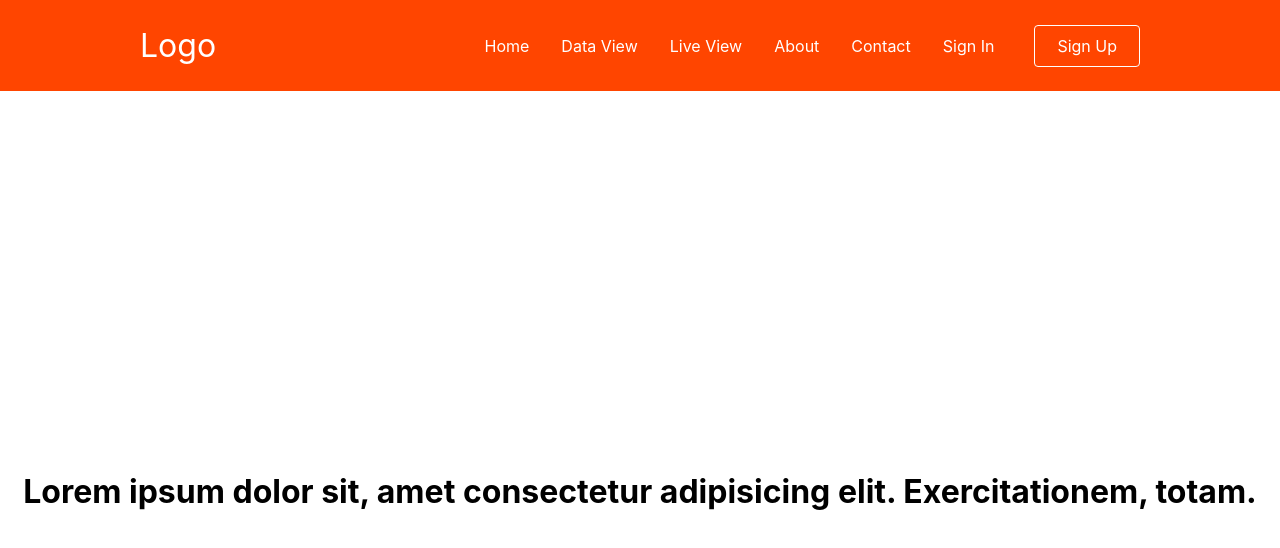
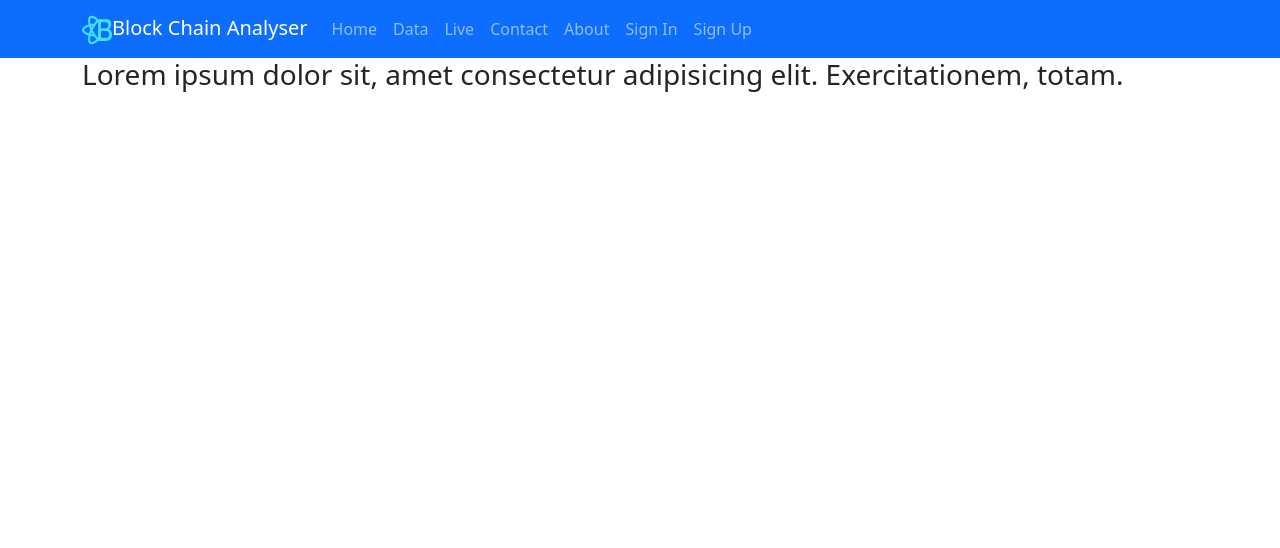
Before and after one commit to SamVain/blockchain-analysis, a React (Create React App) app: page /about in a window 1280 px wide. Shown: the top 548 px of the page. Built offline with nearby package versions, Linux system fonts and the light colour scheme; what ka-table would draw is missing.

Commit message:
Initial commit

```diff
--- a/package.json
+++ b/package.json
@@ -16,7 +16,6 @@
     "react-icons": "^4.3.1",
     "react-router-dom": "^6.3.0",
     "react-scripts": "5.0.1",
-    "sass": "^1.50.1",
     "styled-components": "^5.3.5",
     "web-vitals": "^2.1.4"
   },
--- a/src/App.js
+++ b/src/App.js
@@ -1,7 +1,7 @@
 import React from "react";
 import './App.css';
-import Navbar from "./components/Navbar";
-import { BrowserRouter as Router, Routes, Route } from "react-router-dom";
+import Navigation from "./components/Navigation";
+import { Routes, Route } from "react-router-dom";
 import Home from './pages';
 import DataView from './pages/dataview';
 import LiveView from './pages/liveview';
@@ -12,18 +12,18 @@ import SignIn from './pages/signin';
 
 function App() {
   return (
-    <Router>
-      <Navbar />
+    <>
+      <Navigation />
       <Routes>
         <Route path="/" exact element={<Home/>} />
-        <Route path="/dataview" element={<DataView/>} />
-        <Route path="/liveview" element={<LiveView/>} />
+        <Route path="/dataview" exact element={<DataView/>} />
+        <Route path="/liveview" exact element={<LiveView/>} />
         <Route path="/about" element={<About/>} />
         <Route path="/contact" element={<Contact/>} />
         <Route path="/signin" element={<SignIn/>} />
         <Route path="/sign-up" element={<SignUp/>} />
       </Routes>
-    </Router>
+    </>
   );
 }
 
--- a/src/components/Navbar/NavbarElements.js
+++ /dev/null
@@ -1,85 +0,0 @@
-import { FaBars } from "react-icons/fa";
-import { NavLink as Link } from "react-router-dom";
-import styled from "styled-components";
-
-export const Nav = styled.nav`
-    background: orangered;
-    height: 85px;
-    display: flex;
-    justify-content: space-between;
-    align-items: center;
-    padding: 0.2rem calc((100vw - 1000px) / 2);
-    z-index: 12;
-`;
-export const NavLogo = styled(Link)`
-  cursor: pointer;
-  color: #fff;
-  font-size: 2rem;
-  text-decoration: none;
-
-`;
-
-export const NavLink = styled(Link)`
-color: #fff;
-display: flex;
-align-items: center;
-text-decoration: none;
-padding: 0 1rem;
-height: 100%;
-cursor: pointer;
-&:hover {
-  color: black;
-}
-`;
-
-export const Bars = styled(FaBars)`
-  display: none;
-  color: #fff;
-  @media screen and (max-width: 768px) {
-    display: block;
-    position: absolute;
-    top: 0;
-    right: 0;
-    transform: translate(-100%, 75%);
-    font-size: 1.8rem;
-    cursor: pointer;
-  }
-`;
-
-export const NavMenu = styled.div`
-  display: flex;
-  align-items: center;
-  margin-right: -24px;
-
-  @media screen and (max-width: 768px) {
-    display: none;
-  }
-`;
-
-export const NavBtn = styled.nav`
-  display: flex;
-  align-items: center;
-  margin-right: 24px;
-
-  @media screen and (max-width: 768px) {
-    display: none;
-  }
-`;
-
-export const NavBtnLink = styled(Link)`
-  border-radius: 4px;
-  background: transparent;
-  padding: 10px 22px;
-  color: #fff;
-  outline: none;
-  border: 1px solid #fff;
-  cursor: pointer;
-  transition: all 0.2s ease-in-out;
-  text-decoration: none;
-  margin-left: 24px;
-  &:hover {
-    transition: all 0.2s ease-in-out;
-    background: #fff;
-    color: #808080;
-  }
-`;
--- a/src/components/Navbar/index.js
+++ /dev/null
@@ -1,36 +0,0 @@
-import React from "react";
-import {
-    Nav,
-    NavLogo,
-    NavLink,
-    Bars,
-    NavMenu,
-    NavBtn,
-    NavBtnLink,
-} from "./NavbarElements";
-
-const Navbar = () => {
-    return (
-        <>
-           <Nav>
-            <NavLogo to="/">
-                Logo
-            </NavLogo>
-            <Bars />
-
-            <NavMenu>
-                <NavLink to="/" className={{ color:'black' }}>Home</NavLink>
-                <NavLink to="/dataview" className={{ color:'black' }}>Data View</NavLink>
-                <NavLink to="/liveview" className={{ color:'black' }}>Live View</NavLink>
-                <NavLink to="/about" className={{ color: 'black' }}>About</NavLink>
-                <NavLink to="/contact" className={{ color: 'black' }}>Contact</NavLink>
-                <NavLink to="/signin" className={{ color: 'black' }}>Sign In</NavLink>
-                <NavBtn>
-                    <NavBtnLink to="/sign-up">Sign Up</NavBtnLink>
-                </NavBtn>
-            </NavMenu>
-           </Nav>
-        </>
-    );
-};
-export default Navbar;
--- /dev/null
+++ b/src/components/Navigation.js
@@ -0,0 +1,39 @@
+import React from 'react';
+import Navbar from 'react-bootstrap/Navbar'
+import Nav from 'react-bootstrap/Nav'
+import Container from 'react-bootstrap/Container'
+import { Link } from 'react-router-dom';
+import LogoName from '../imgs/logo.svg'
+
+function Navigation() {
+    return (
+    <div>
+      <Navbar bg="primary" variant="dark" expand="lg">
+        <Container>
+          <Navbar.Brand href="#home">
+            <img
+            src={LogoName}
+            alt="logo"
+            width="30"
+            height="30"/>
+            Block Chain Analyser
+          </Navbar.Brand>
+          <Navbar.Toggle aria-controls="basic-navbar-nav" />
+          <Navbar.Collapse id="basic-navbar-nav">
+            <Nav className="mr-auto">
+              <Nav.Link as={Link} to="/">Home</Nav.Link>
+              <Nav.Link as={Link} to="/dataview">Data</Nav.Link>
+              <Nav.Link as={Link} to="/liveview">Live</Nav.Link>
+              <Nav.Link as={Link} to="/contact">Contact</Nav.Link>
+              <Nav.Link as={Link} to="/about">About</Nav.Link>
+              <Nav.Link as={Link} to="/signin">Sign In</Nav.Link>
+              <Nav.Link as={Link} to="/signup">Sign Up</Nav.Link>
+            </Nav>
+          </Navbar.Collapse>
+        </Container>
+      </Navbar>
+    </div>
+  )
+}
+
+export default Navigation;
--- a/src/pages/about.js
+++ b/src/pages/about.js
@@ -1,17 +1,13 @@
 import React from "react";
+import Container from 'react-bootstrap/Container'
 
 const About = () => {
     return (
-        <div
-            style={{
-                display: 'flex',
-                justifyContent: 'center',
-                alignItems: 'center',
-                height: '100vh'
-            }}
-        >
-            <h1>Lorem ipsum dolor sit, amet consectetur adipisicing elit. Exercitationem, totam.</h1>
-        </div>
+        <Container>
+            <div>
+                <h3>Lorem ipsum dolor sit, amet consectetur adipisicing elit. Exercitationem, totam.</h3>
+            </div>
+        </Container>
     );
 };
 
--- a/src/pages/contact.js
+++ b/src/pages/contact.js
@@ -1,17 +1,13 @@
 import React from 'react'
+import Container from 'react-bootstrap/Container'
 
 function Contact() {
     return (
-        <div
-            style={{
-                display: 'flex',
-                justifyContent: 'center',
-                alignItems: 'center',
-                height: '100vh'
-            }}
-        >
-           <h1>Contact Us</h1>
-        </div>
+        <Container>
+            <div>
+                <h3>Contact Us</h3>
+            </div>
+        </Container>
     );
 };
 
--- a/src/pages/dataview.js
+++ b/src/pages/dataview.js
@@ -6,6 +6,8 @@ import { kaReducer, Table } from "ka-table";
 import { loadData, updateData } from "ka-table/actionCreators";
 import { ActionType, DataType, SortingMode, PagingPosition } from "ka-table/enums";
 import { filterData } from '../filterData';
+import Container from 'react-bootstrap/Container'
+
 
 const tablePropsInit = {
     columns: [
@@ -117,7 +119,7 @@ function DataView() {
     };
 
     return (
-        <>
+        <Container>
             <div>
                 BTC: {btc}
             </div>
@@ -135,7 +137,7 @@ function DataView() {
                     />
                 </div>
             </div>
-        </>
+        </Container>
     );
 };
 
--- a/src/pages/index.js
+++ b/src/pages/index.js
@@ -1,8 +1,13 @@
 import React from 'react';
+import Container from 'react-bootstrap/Container'
 
 const Home = () => {
   return (
-      <h1>Welcome to our website!</h1>
+    <Container>
+      <div>
+        <h3>Welcome to our website!</h3>
+      </div>
+    </Container>
   );
 };
 
--- a/src/pages/signin.js
+++ b/src/pages/signin.js
@@ -1,10 +1,13 @@
 import React from 'react'
+import Container from 'react-bootstrap/Container'
 
 function SignIn() {
     return (
-        <div>
-            <h1>Sign In</h1>
-        </div>
+        <Container>
+            <div>
+                <h3>Sign In</h3>
+            </div>
+        </Container>
     )
 }
 
--- a/src/pages/signup.js
+++ b/src/pages/signup.js
@@ -1,10 +1,13 @@
 import React from 'react'
+import Container from 'react-bootstrap/Container'
 
 function SignUp() {
     return (
-        <div>
-            <h1>Sign Up and get started</h1>
-        </div>
+        <Container>
+            <div>
+                <h3>Sign Up and get started</h3>
+            </div>
+        </Container>
     )
 }
 
```
Also changed, not shown: src/index.js (+8 -4 lines), src/imgs/logo.svg (added), 1 other file (tests, documents, lock files or other folders).
